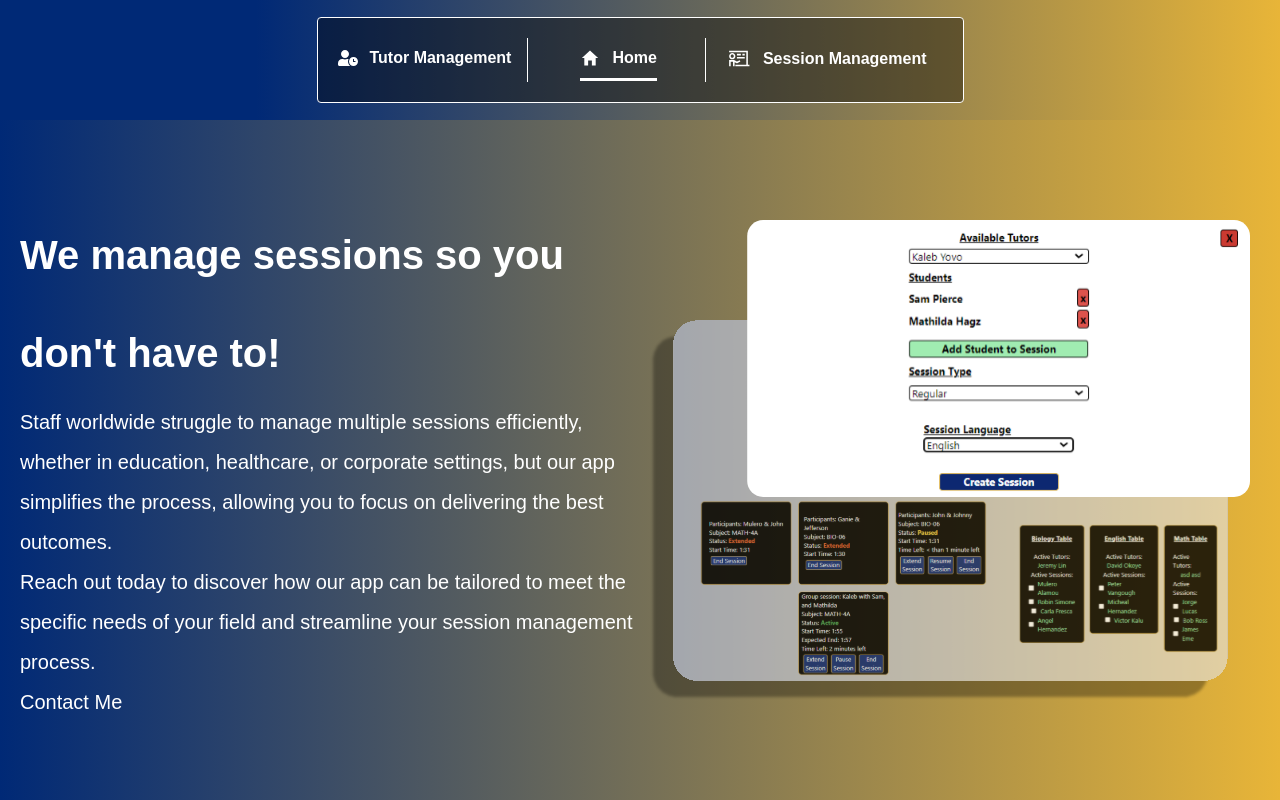
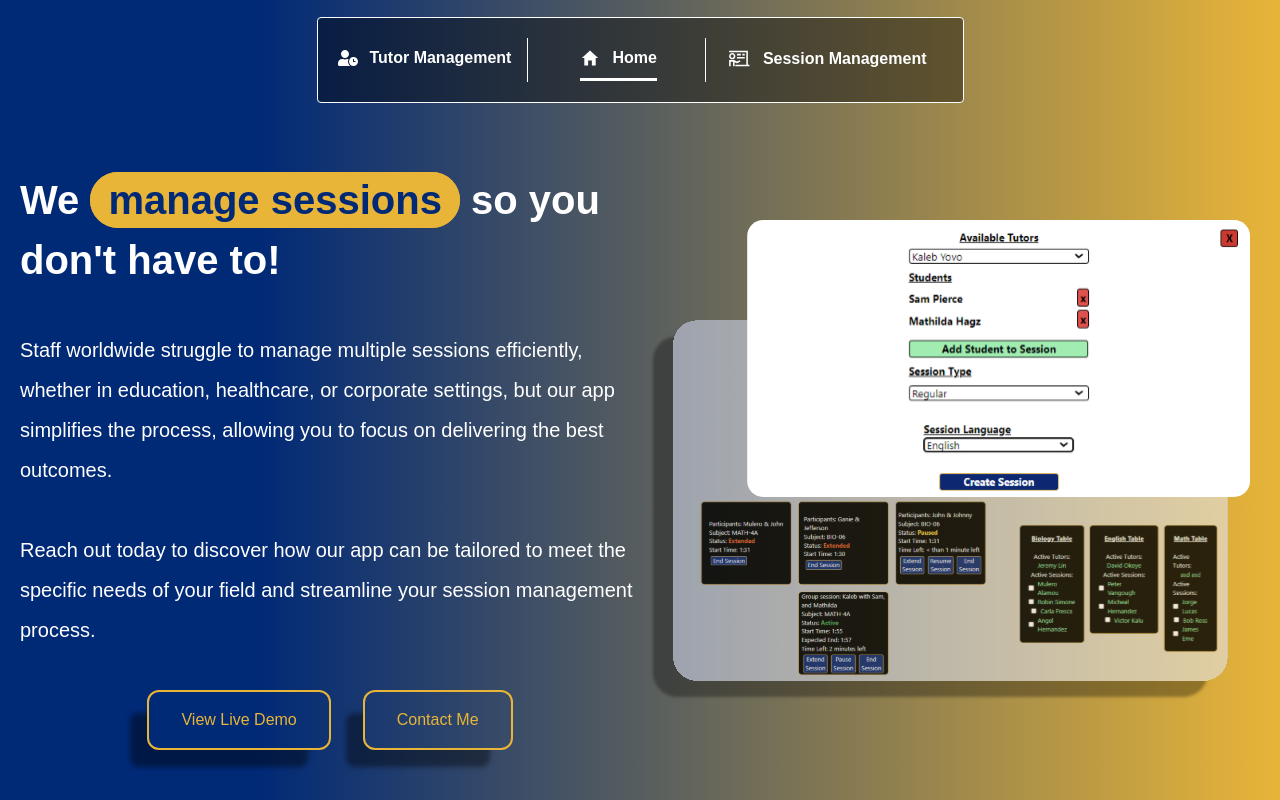
Before and after one commit to Mulcro/sstc-frontend, a React (Vite) app: page / in a window 1280 px wide. Built offline with nearby package versions, Linux system fonts and the light colour scheme; no server answers; a web font is replaced by a local one.

Commit message:
Matched main page to figma mockup and corrected image import directory

```diff
--- a/src/Components/main.jsx
+++ b/src/Components/main.jsx
@@ -1,21 +1,25 @@
-import {useEffect, useRef, useState} from 'react';
+import {Link} from 'react-router-dom';
 
 const Main = () =>{
     return (
-        <div className="font-Poppins text-white  w-full h-[85vh] p-5 grid bg-gradient-to-l from-mccd-gold to-mccd-blue">
+        <div className="text-white  w-full h-[85vh] px-5 grid bg-transparent">
             <div className=" grid grid-cols-2 items-center">
-                <div className="heroText text-white">
-                    <h1 className='font-black lg:text-[40px] sm:text-[60px] xs:text-[50px] text-[40px] lg:leading-[98px] mt-2'>We manage sessions so you don't have to!</h1>
+                <div className="heroText text-white h-full flex flex-col gap-10 justify-center">
+                    <h1 className='font-black lg:text-[40px] sm:text-[60px] xs:text-[50px] text-[40px] lg:leading-[60px]'>We <spam className='py-1 px-4 bg-mccd-gold text-mccd-blue transition-all ease-in-out duration-200 rounded-full hover:bg-transparent hover:text-mccd-gold border-2 border-mccd-gold'>manage sessions</spam> so you don't have to!</h1>
 
                     <h4 className=' font-medium lg:text-[20px] sm:text-[26px] xs:text-[20px] text-[16px] lg:leading-[40px]'>Staff worldwide struggle to manage multiple sessions efficiently, whether in education, healthcare, or corporate settings, but our app simplifies the process, allowing you to focus on delivering the best outcomes.</h4>
 
                     <h4 className=' font-medium lg:text-[20px] sm:text-[26px] xs:text-[20px] text-[16px] lg:leading-[40px]'>Reach out today to discover how our app can be tailored to meet the specific needs of your field and streamline your session management process.</h4>
 
-                    <button className=' font-medium lg:text-[20px] sm:text-[26px] xs:text-[20px] text-[16px] lg:leading-[40px]'>Contact Me</button>
+                    <div className='flex flex-row gap-8 justify-center'>
+                        <Link to="/sessions" className='font-bold font-medium lg:text-[16px] sm:text-[10px] xs:text-[10px] lg:leading-[40px] py-2 px-8 text-mccd-gold rounded-xl border-2 border-solid border-mccd-gold shadow-custom hover:bg-mccd-blue ease-in-out duration-300 hover:shadow-none hover:text-mccd-gold-dark'>View Live Demo</Link>
+                        <button className='font-bold font-medium lg:text-[16px] sm:text-[10px] xs:text-[10px] lg:leading-[40px] py-2 px-8 text-mccd-gold rounded-xl border-2 border-solid border-mccd-gold shadow-custom hover:bg-mccd-blue-light transition-all ease-in-out duration-300 hover:shadow-none hover:text-mccd-gold-dark'>Contact Me</button>
+                    </div>
+
                 </div>
 
                 <div className='flex justify-center items-center'>
-                    <img src='public\imgSSTC1.svg' className='xl:h-[30rem] md:h-[50rem]'/>
+                    <img src='\imgSSTC1.svg' className='xl:h-[30rem] md:h-[50rem]'/>
                 </div>
             </div>
 
```
